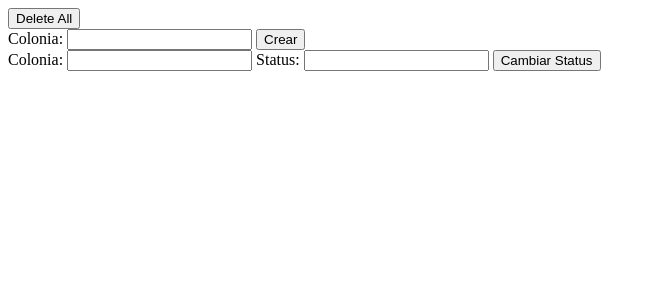
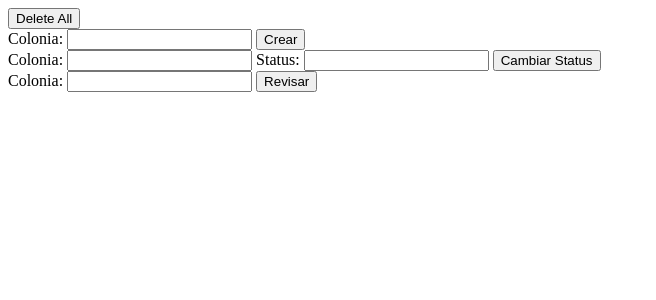
Before and after one commit to alexhor22/Test, a Flask app: page / in a window 1280 px wide. Shown: the top 300 px of the page, without its empty margins (0-656 px from the left). Run offline with Flask 2, Linux system fonts and the light colour scheme; data that the repository does not hold is empty.

Commit message:
Files updated

```diff
--- a/main.py
+++ b/main.py
@@ -1,4 +1,4 @@
-from flask import Flask, render_template, request, redirect
+from flask import Flask, render_template, request, redirect, jsonify
 import os
 import pymongo
 import pymongo
@@ -39,7 +39,7 @@ def post():
 	values = { "$set": {
 	      "neighborhood": request.form['colonia'],
 	      "status": request.form['status'],
-	      "adress":"", "name":""
+	      "address":"", "name":""
 	      } }
 
 	shout_id = collection.update_one(find,values)
@@ -51,6 +51,14 @@ def createNew():
 	shout_id = collection.insert(shout)
 	return redirect('/')
 
+@app.route("/getStatus", methods=['GET'])
+def getStatus():
+	jstatus = dict()
+	find = {"neighborhood":request.args.get('colonia')}
+	status = collection.find_one(find)
+	jstatus = {'status':int(status['status']), 'address':status['address'], 'name':status['name']}
+	return jsonify(jstatus)
+
 if __name__ == "__main__":
 	port = int(os.environ.get("PORT", 5000))
 	app.run(host='0.0.0.0', port=port)
--- a/templates/index.html
+++ b/templates/index.html
@@ -22,6 +22,10 @@
         Status: <input type="number" name="status"/>
         <input type="submit" value="Cambiar Status"/>
     </form>
+    <form action="/getStatus" method="get">
+        Colonia: <input type="text" name="colonia"/>
+        <input type="submit" value="Revisar"/>
+    </form>
     {% for shout in shouts %}
     Status: {{ shout.neighborhood}}-{{shout.status}} <br>
     {% endfor %}
```
Also changed, not shown: 1 other file.
